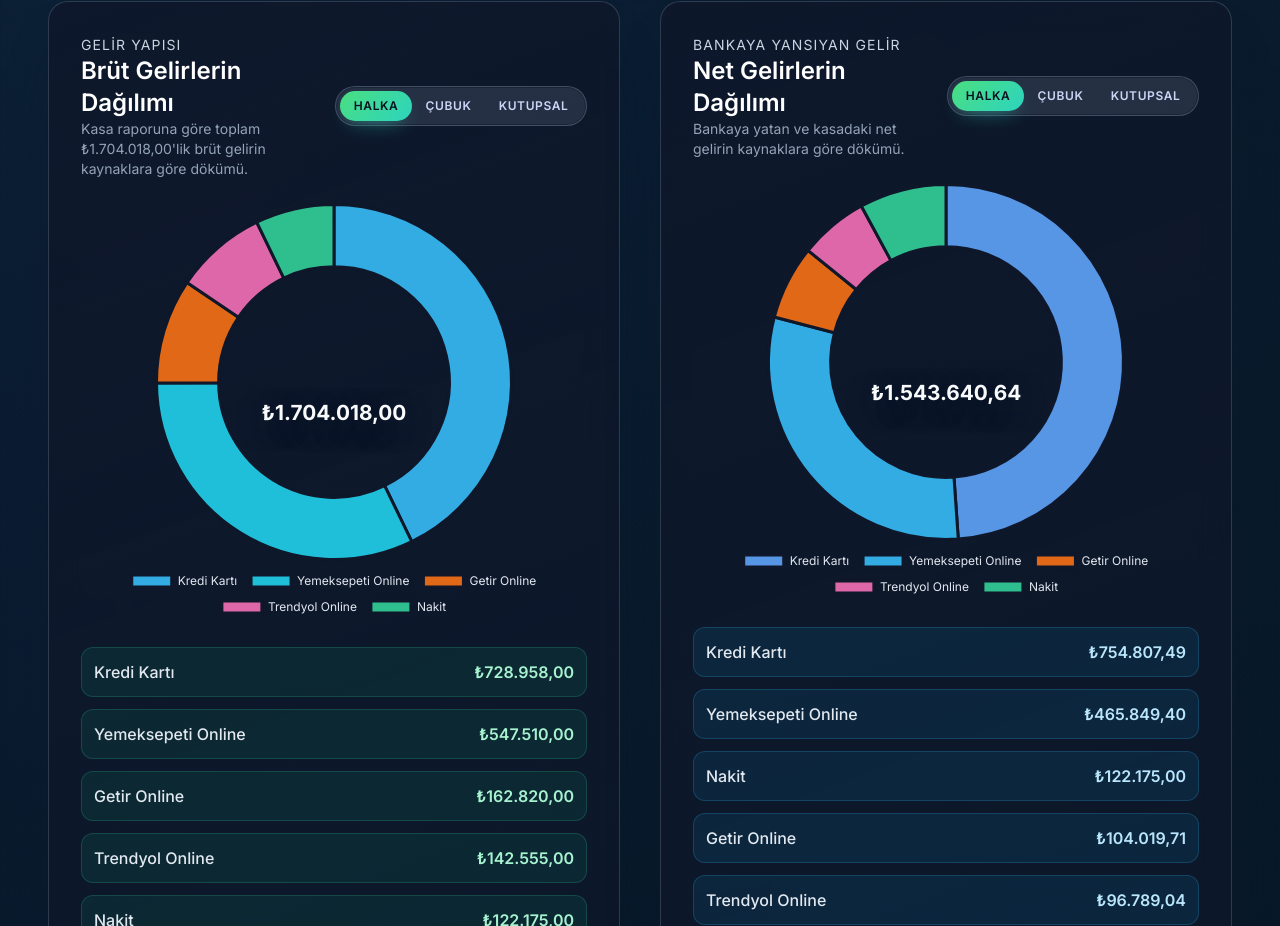
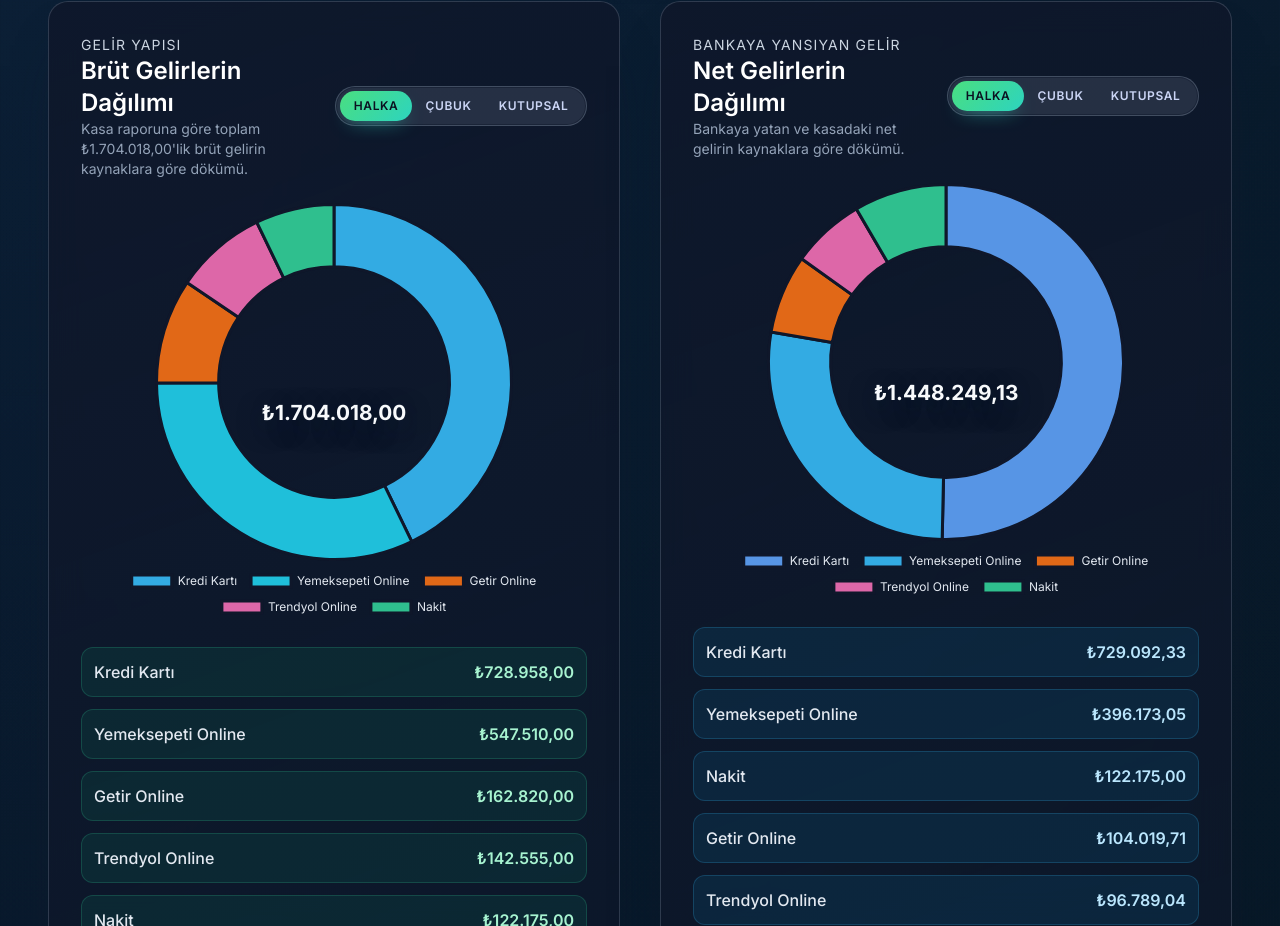
Before and after one commit to conan20x/boston-drink-rapor, a plain HTML site: page index.html in a window 1280 px wide. Shown: the part 615-1541 px from the top of the page. Drawn offline with nearby package versions, Linux system fonts and the light colour scheme.

Commit message:
Update index.html

```diff
--- a/index.html
+++ b/index.html
@@ -462,7 +462,7 @@
                     },
                     netIncome: {
                         labels: ['Kredi Kartı', 'Yemeksepeti Online', 'Getir Online', 'Trendyol Online', 'Nakit'],
-                        data: [754807.49, 465849.40, 104019.71, 96789.04, 122175]
+                        data: [729092.33, 396173.05, 104019.71, 96789.04, 122175]
                     },
                     chocolate: {
                         labels: ['Sütlü Çikolata', 'Bitter Çikolata', 'Beyaz Çikolata', 'Ruby Çikolata', 'Gold Çikolata'],
```
